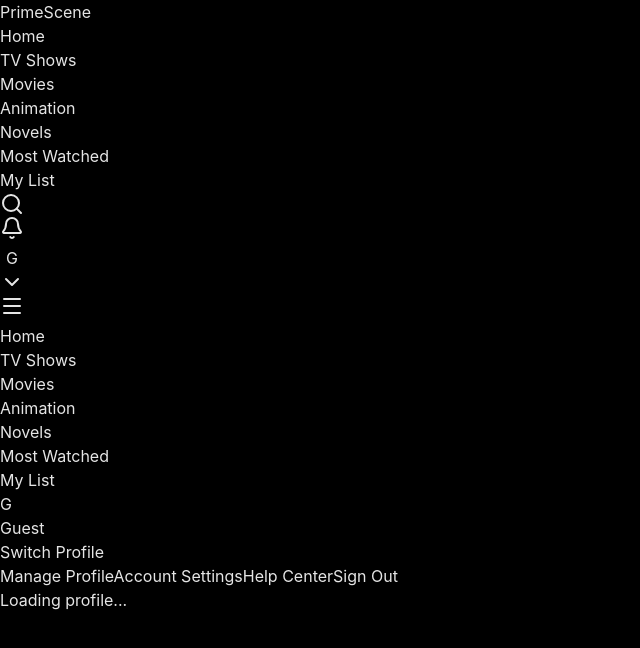
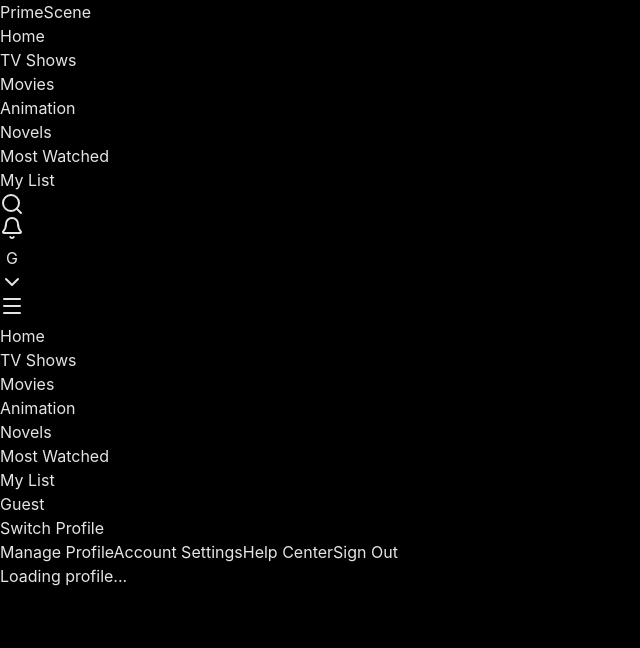
Before and after one commit to Seggzi/primescene, a React (Vite) app: page /manage-profile in a window 1280 px wide. Shown: the top 648 px of the page, without its empty margins (0-640 px from the left). Built offline with nearby package versions, Linux system fonts and the light colour scheme.

Commit message:
feat: add working pages for Profiles, Account, and Help Center

```diff
--- a/src/components/Banner.jsx
+++ b/src/components/Banner.jsx
@@ -1,5 +1,7 @@
+// src/components/Banner.jsx - FIXED: isInMyList error
+
 import { useEffect, useState } from 'react';
-import { useNavigate } from 'react-router-dom'; // Added for page navigation
+import { useNavigate } from 'react-router-dom';
 import Modal from './Modal.jsx';
 import MovieDetail from './MovieDetail.jsx';
 import { useMyList } from '../context/MyListContext';
@@ -8,10 +10,15 @@ function Banner({ onPlay, onInfo }) {
     const [movie, setMovie] = useState(null);
     const [playOpen, setPlayOpen] = useState(false);
     const [infoOpen, setInfoOpen] = useState(false);
-    const { addToMyList, removeFromMyList, isInMyList } = useMyList();
-    const navigate = useNavigate(); // Hook for navigating to new pages
+    const { addToMyList, removeFromMyList, myList } = useMyList(); // Get myList
+    const navigate = useNavigate();
 
-    const inList = isInMyList(movie?.id);
+    // Fixed: Define isInMyList safely
+    const isInMyList = (movieId) => {
+      return myList?.some(item => item.id === movieId) || false;
+    };
+
+    const inList = movie ? isInMyList(movie.id) : false;
 
     useEffect(() => {
         const fetchBanner = async () => {
@@ -25,9 +32,8 @@ function Banner({ onPlay, onInfo }) {
                 }
             } catch (err) {
                 console.error(err);
-                // Fallback so it never crashes
                 setMovie({
-                    id: 1, // Added ID for routing
+                    id: 1,
                     media_type: "movie",
                     title: "The Running Man",
                     name: "The Running Man",
@@ -44,18 +50,16 @@ function Banner({ onPlay, onInfo }) {
         return <div className="h-[60vh] md:h-[80vh] bg-slate-900 flex items-center justify-center text-white text-2xl">Loading...</div>;
     }
 
-    // Helper to handle the navigation to the dedicated Play Page
     const handlePlayClick = () => {
         const type = movie.media_type || 'movie';
         navigate(`/watch/${type}/${movie.id}`);
-        if (onPlay) onPlay(movie); // Keep original prop functionality
+        if (onPlay) onPlay(movie);
     };
 
-    // Helper to handle the navigation to the dedicated Details Page
     const handleInfoClick = () => {
         const type = movie.media_type || 'movie';
         navigate(`/details/${type}/${movie.id}`);
-        if (onInfo) onInfo(movie); // Keep original prop functionality
+        if (onInfo) onInfo(movie);
     };
 
     const backdrop = movie.backdrop_path
@@ -80,7 +84,6 @@ function Banner({ onPlay, onInfo }) {
                     Featured
                 </p>
 
-                {/* Title - smaller, fixed size, no overflow */}
                 <h1 className="text-3xl sm:text-4xl md:text-5xl lg:text-6xl font-extrabold text-white mb-3 sm:mb-4 leading-tight truncate"
                     style={{ textShadow: '0 0 20px rgba(0,0,0,0.9), 0 0 40px rgba(0,0,0,0.8), 2px 2px 4px black' }}>
                     {movie.title || movie.name}
@@ -90,13 +93,11 @@ function Banner({ onPlay, onInfo }) {
                     ★ {rating} Rating
                 </p>
 
-                {/* Overview - smaller, responsive */}
                 <p className="text-xs sm:text-sm md:text-base text-white mb-6 sm:mb-8 max-w-full sm:max-w-2xl leading-relaxed line-clamp-3 sm:line-clamp-4"
                     style={{ textShadow: '2px 2px 4px black, 0 0 10px rgba(0,0,0,0.8)' }}>
                     {movie.overview || 'Discover this trending title on PrimeScene.'}
                 </p>
 
-                {/* Buttons - smaller on mobile, rounded */}
                 <div className="flex flex-wrap gap-4 sm:gap-6">
                     <button
                         onClick={handlePlayClick}
@@ -119,7 +120,6 @@ function Banner({ onPlay, onInfo }) {
                 </div>
             </div>
 
-            {/* Modals - Kept exactly as requested */}
             {playOpen && (
                 <Modal isOpen={playOpen} onClose={() => setPlayOpen(false)}>
                     <MovieDetail movie={movie} showOnlyPlayer={true} />
--- a/src/components/Navbar.jsx
+++ b/src/components/Navbar.jsx
@@ -1,10 +1,12 @@
+// src/components/Navbar.jsx - FIXED: No red avatar on mobile + onClick fix
+
 import { useState, useEffect, useRef } from 'react';
 import { Link, useLocation, useNavigate } from 'react-router-dom';
 import { Search, Bell, ChevronDown, Menu, X } from 'lucide-react';
 import { useAuth } from '../context/AuthContext';
 
 function Navbar() {
-  const { user, logout } = useAuth();
+  const { user, logout } = useAuth(); // logout is a function
   const location = useLocation();
   const navigate = useNavigate();
 
@@ -19,7 +21,7 @@ function Navbar() {
   const [scrolled, setScrolled] = useState(false);
 
   const searchRef = useRef(null);
-  const profileRef = useRef(null); // For clicking outside
+  const profileRef = useRef(null);
 
   const toggleProfile = () => setProfileOpen(!profileOpen);
   const toggleMobileMenu = () => setMobileMenuOpen(!mobileMenuOpen);
@@ -45,7 +47,7 @@ function Navbar() {
     }
   };
 
-  // Close search when clicking outside
+  // Close dropdowns when clicking outside
   useEffect(() => {
     const handleClickOutside = (event) => {
       if (searchRef.current && !searchRef.current.contains(event.target)) {
@@ -61,7 +63,7 @@ function Navbar() {
     return () => document.removeEventListener('mousedown', handleClickOutside);
   }, []);
 
-  // Debounced TMDB search (for dropdown preview)
+  // Debounced TMDB search
   useEffect(() => {
     if (!query.trim()) {
       setResults([]);
@@ -119,7 +121,6 @@ function Navbar() {
     );
   }
 
-  // Full navbar for logged-in users
   return (
     <>
       <nav className={`fixed top-0 left-0 right-0 z-50 transition-all duration-300 ${scrolled ? 'bg-black' : 'bg-transparent'}`}>
@@ -207,15 +208,9 @@ function Navbar() {
               className="relative p-3 rounded-full hover:bg-white/10 transition group"
             >
               <Bell size={24} className="text-white group-hover:text-red-500 transition" />
-              {/* Optional red dot if all notifications are off */}
-              {!(JSON.parse(localStorage.getItem('emailNotifications') || 'true') ||
-                JSON.parse(localStorage.getItem('pushNotifications') || 'false') ||
-                JSON.parse(localStorage.getItem('smsNotifications') || 'false')) && (
-                  <span className="absolute top-1 right-1 w-3 h-3 bg-red-600 rounded-full animate-pulse"></span>
-                )}
             </button>
 
-            {/* === RED PROFILE DROPDOWN (Netflix Style) === */}
+            {/* Profile Dropdown */}
             <div className="relative" ref={profileRef}>
               <button
                 onClick={toggleProfile}
@@ -227,7 +222,6 @@ function Navbar() {
                 <ChevronDown className={`w-4 h-4 transition-transform ${profileOpen ? 'rotate-180' : ''}`} />
               </button>
 
-              {/* Dropdown Menu */}
               {profileOpen && (
                 <div className="absolute right-0 top-full mt-3 w-56 bg-black border border-white/20 rounded-lg shadow-2xl overflow-hidden z-50">
                   <div className="py-3 border-b border-white/10">
@@ -266,7 +260,7 @@ function Navbar() {
                   <div className="py-2 border-t border-white/10">
                     <button
                       onClick={async () => {
-                        await logout();
+                        await logout(); // Fixed: was string, now function
                         setProfileOpen(false);
                         navigate('/');
                       }}
@@ -287,7 +281,7 @@ function Navbar() {
         </div>
       </nav>
 
-      {/* Mobile Side Menu (unchanged) */}
+      {/* Mobile Menu - NO RED AVATAR */}
       <div className={`fixed inset-y-0 left-0 z-40 w-72 bg-black/95 backdrop-blur-lg transform transition-transform duration-300 lg:hidden ${mobileMenuOpen ? 'translate-x-0' : '-translate-x-full'}`}>
         <div className="flex flex-col h-full pt-20 px-6">
           <ul className="space-y-6 text-white text-lg font-medium">
@@ -301,14 +295,10 @@ function Navbar() {
           </ul>
 
           <div className="mt-auto mb-10">
-            <div className="flex items-center gap-4 mb-6">
-              <div className="w-12 h-12 bg-red-600 rounded-full flex items-center justify-center text-white font-bold">
-                {user ? displayName[0].toUpperCase() : 'G'}
-              </div>
-              <div>
-                <p className="text-white font-medium">{displayName}</p>
-                <p className="text-white/70 text-sm">Switch Profile</p>
-              </div>
+            {/* Only name shown on mobile */}
+            <div className="mb-6">
+              <p className="text-white font-medium text-xl">{displayName}</p>
+              <p className="text-white/70 text-sm">Switch Profile</p>
             </div>
             <div className="space-y-3 text-white/80 text-sm">
               <Link to="/manage-profile" onClick={closeMobileMenu} className="block hover:text-white transition">Manage Profile</Link>
```
